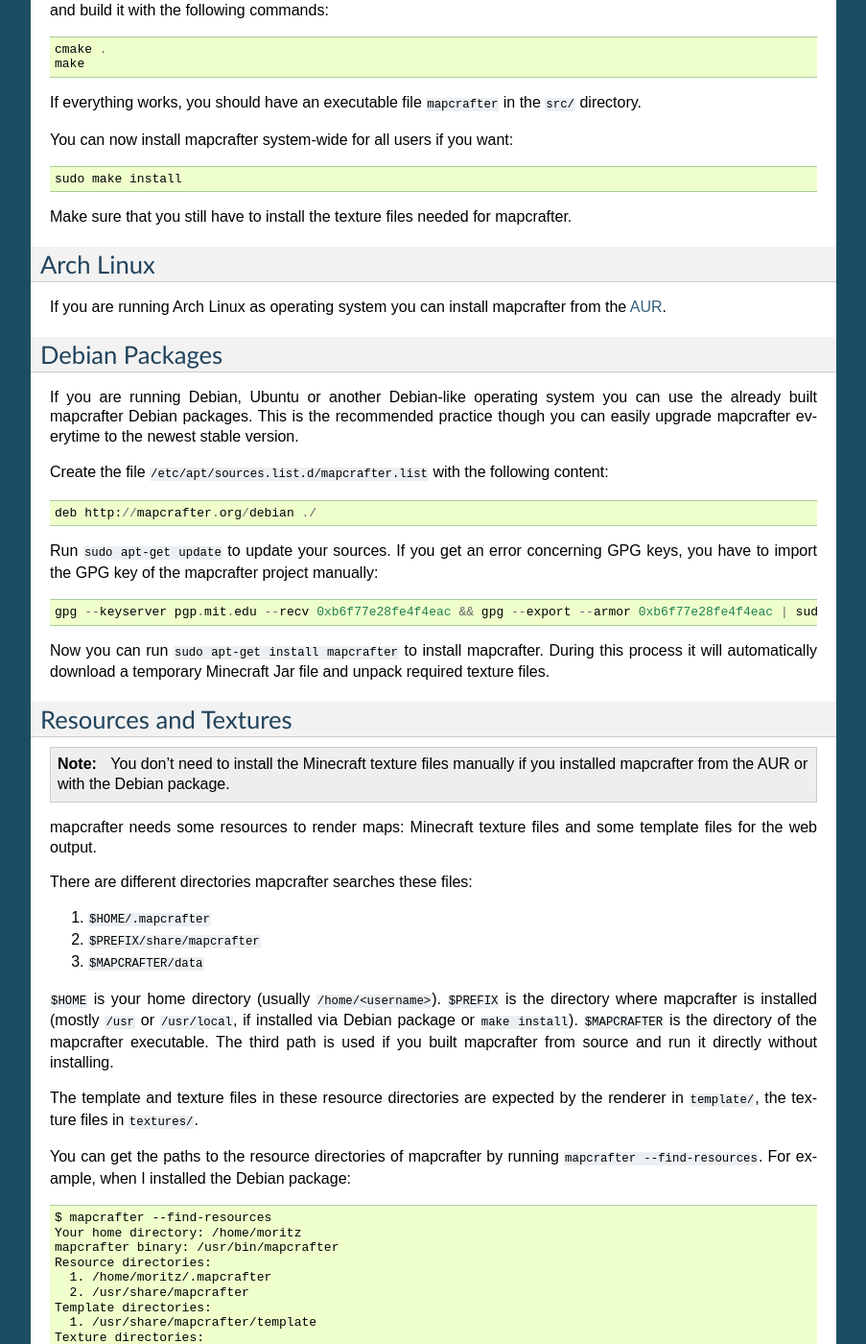
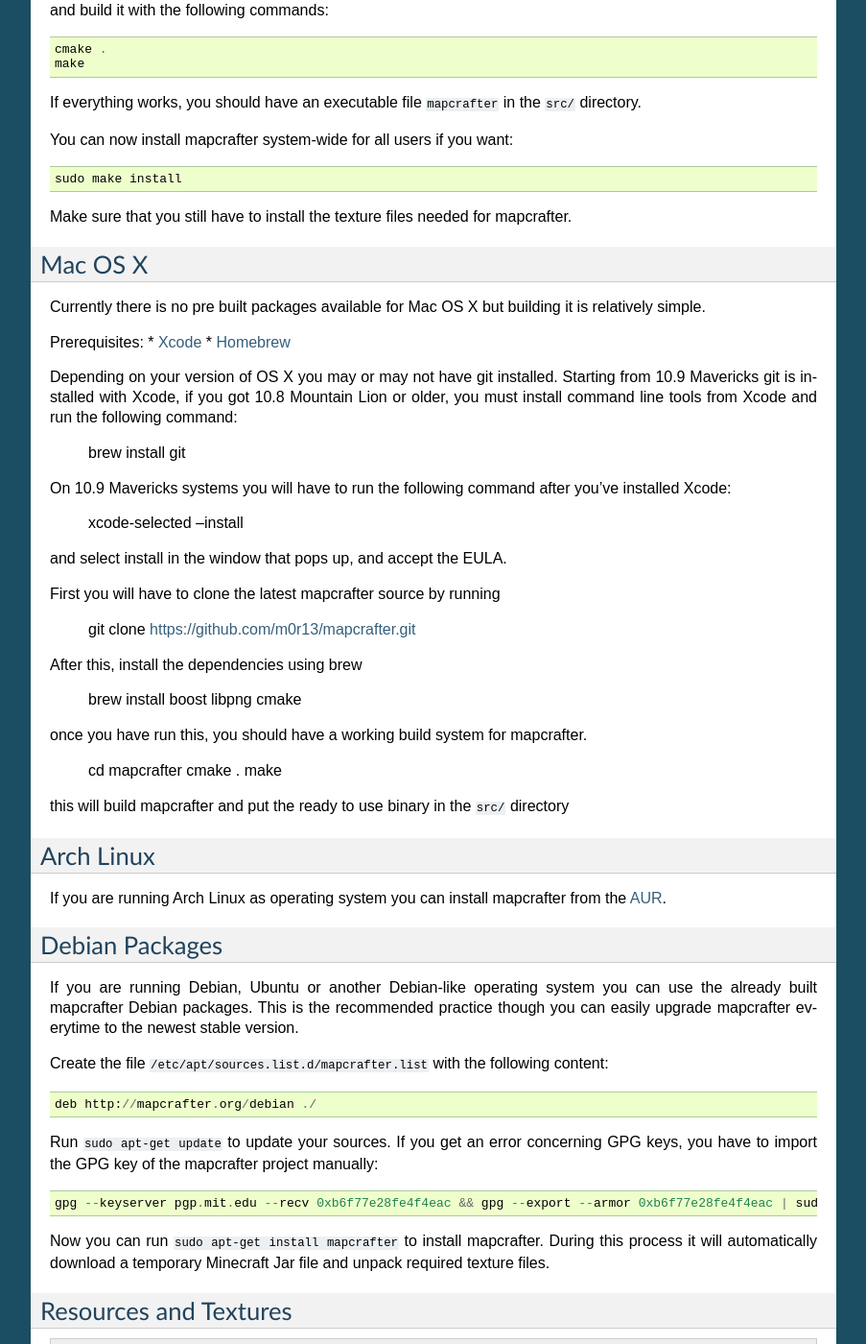
Before and after one commit to mapcrafter/mapcrafter, a Sphinx documentation site: the page built from docs/installation.rst, in a window 1280 px wide and 1400 px high, scrolled down 753 px. Shown: the whole window at 96% size, without its empty margins (198-1101 px from the left). Built offline with Sphinx 7.4.7, drawn with Linux system fonts in a browser that asks for light colours.

Commit message:
Documented the build process on OS X

```diff
--- a/docs/installation.rst
+++ b/docs/installation.rst
@@ -51,6 +51,43 @@
     sudo make install
 
 Make sure that you still have to install the texture files needed for mapcrafter.
+
+Mac OS X
+========
+
+Currently there is no pre built packages available for Mac OS X but building it is relatively simple.
+
+Prerequisites:
+* `Xcode <https://itunes.apple.com/us/app/xcode/id497799835?ls=1&mt=12>`_
+* `Homebrew <http://brew.sh/>`_
+
+Depending on your version of OS X you may or may not have git installed. Starting from 10.9 Mavericks git is installed with Xcode, if you got 10.8 Mountain Lion or older, you must install command line tools from Xcode and run the following command:
+
+	brew install git
+
+On 10.9 Mavericks systems you will have to run the following command after you've installed Xcode:
+
+	xcode-selected --install
+
+and select install in the window that pops up, and accept the EULA.
+
+First you will have to clone the latest mapcrafter source by running
+
+	git clone https://github.com/m0r13/mapcrafter.git
+
+After this, install the dependencies using brew
+
+	brew install boost libpng cmake
+
+once you have run this, you should have a working build system for mapcrafter.
+
+	cd mapcrafter
+	cmake .
+	make
+
+this will build mapcrafter and put the ready to use binary in the ``src/`` directory
+
+
 
 Arch Linux
 ==========
```
